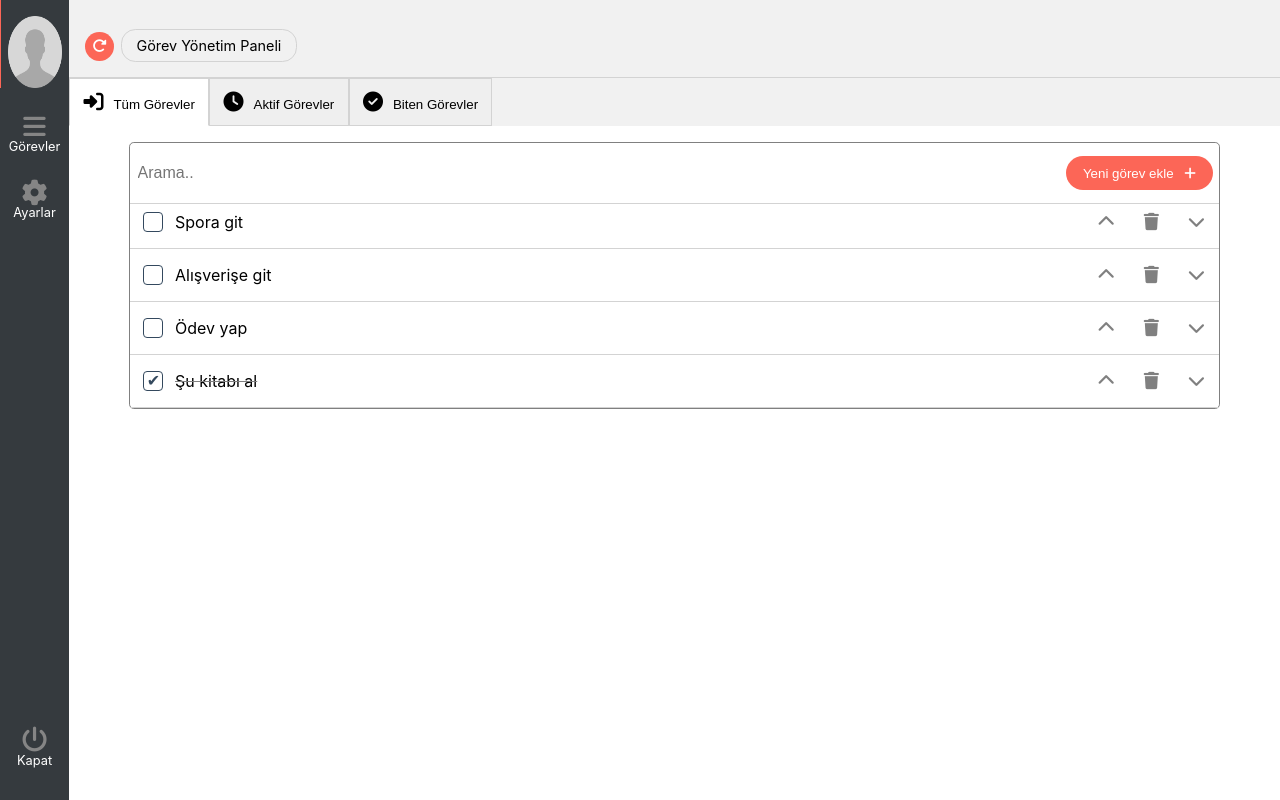
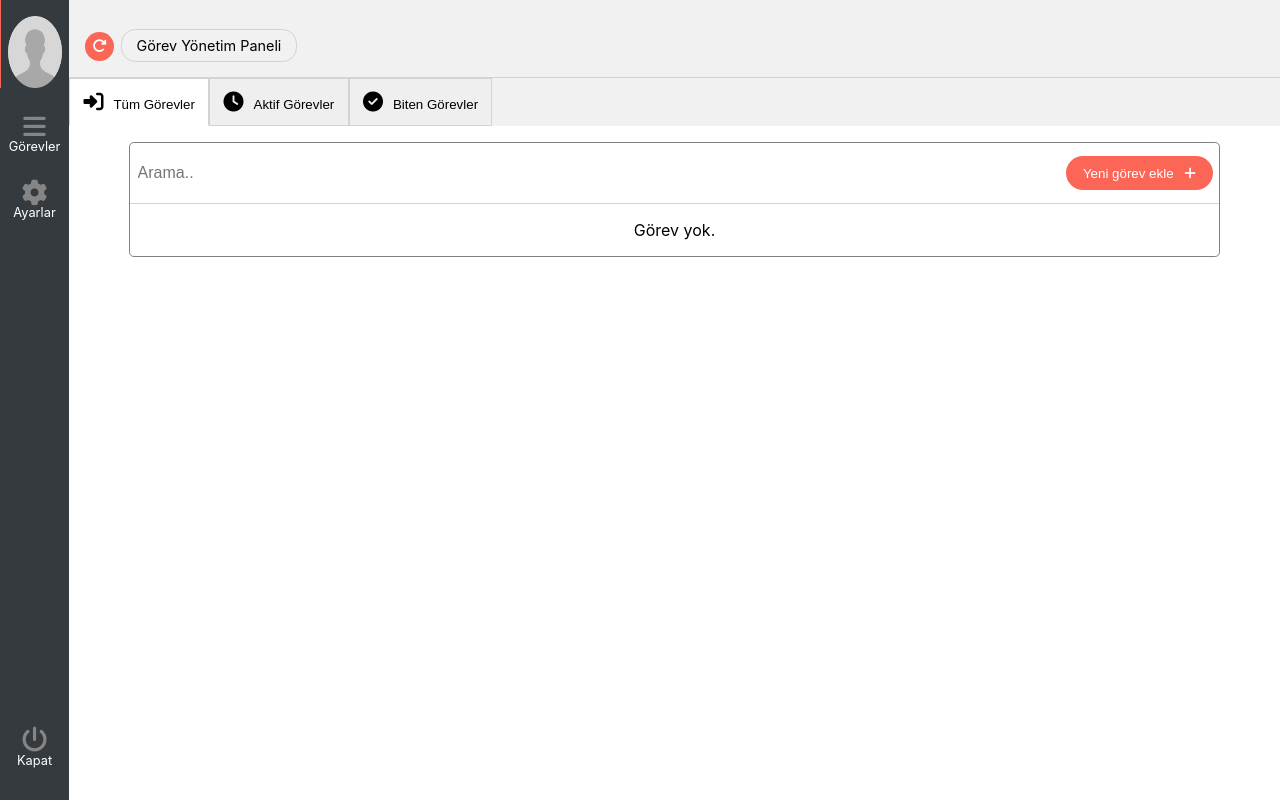
Before and after one commit to brkcrdk/todo, a React (Create React App) app: page / in a window 1280 px wide. Built offline with nearby package versions, Linux system fonts and the light colour scheme.

Commit message:
localStorage added

```diff
--- a/src/Components/Main/Main.jsx
+++ b/src/Components/Main/Main.jsx
@@ -9,12 +9,7 @@ import { generateKey } from "./generateKey";
 import { alertOpen } from "./alertToggle";
 import Alert from "./Alert";
 const Main = () => {
-  const [todos, setTodos] = useState([
-    { job: "Spora git", isDone: false, id: generateKey("s") },
-    { job: "Alışverişe git", isDone: false, id: generateKey("a") },
-    { job: "Ödev yap", isDone: false, id: generateKey("ö") },
-    { job: "Şu kitabı al", isDone: true, id: generateKey("ş") }
-  ]);
+  const [todos, setTodos] = useState([]);
   const [todoValue, setTodoValue] = useState("");
 
   const todoInput = (e) => {
```
